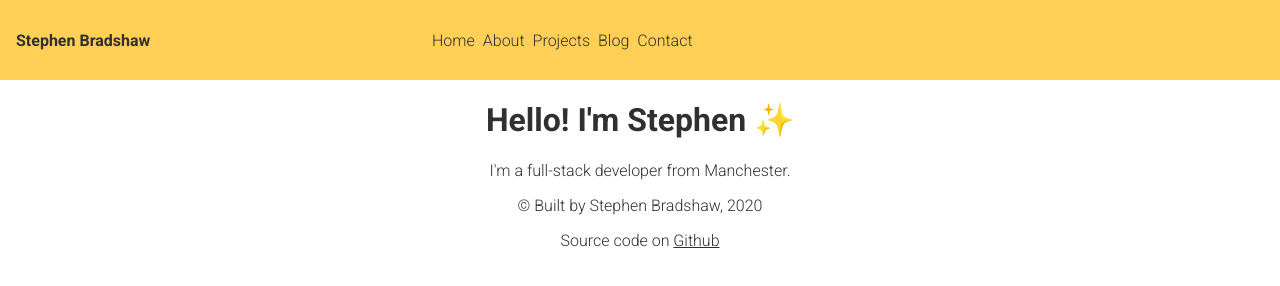
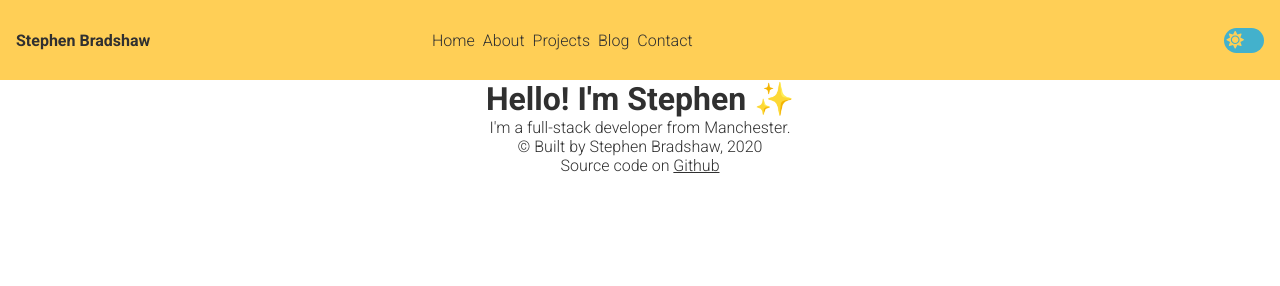
Before and after one commit to stephenjbradshaw/portfolio-site-old, a Gatsby site: page / in a window 1280 px wide. Built offline with nearby package versions, Linux system fonts and the light colour scheme; Gatsby itself is replaced by a stand-in of ours; some packages are replaced by stand-ins of ours.

Commit message:
Add ability to toggle light and dark theme

```diff
--- a/src/components/layout.js
+++ b/src/components/layout.js
@@ -3,7 +3,8 @@ import { useStaticQuery, Link, graphql } from "gatsby"
 import { FaBars, FaTimes } from "react-icons/fa"
 import "typeface-roboto"
 import { ThemeProvider } from "styled-components"
-import { lightTheme, darkTheme, GlobalStyle } from "../styles/global.styles"
+import { GlobalStyle } from "../styles/global.styles"
+import { lightTheme, darkTheme } from "../styles/theme.styles"
 import {
   Nav,
   Title,
@@ -11,10 +12,12 @@ import {
   Ul,
   Main,
   Footer,
+  StyledThemeButton,
 } from "../styles/layout.styles"
 
 export default function Layout({ children }) {
-  const [navIsOpen, setNavOpen] = useState(false)
+  const [navIsOpen, setNavIsOpen] = useState(false)
+  const [themeIsLight, setThemeIsLight] = useState(true)
 
   const data = useStaticQuery(
     graphql`
@@ -29,16 +32,20 @@ export default function Layout({ children }) {
   )
 
   return (
-    <ThemeProvider theme={lightTheme}>
+    <ThemeProvider theme={themeIsLight ? lightTheme : darkTheme}>
       <GlobalStyle />
       <header>
         <Nav open={navIsOpen}>
           <Title to={`/`}>
             <h1>{data.site.siteMetadata.title}</h1>
           </Title>
+          <StyledThemeButton
+            themeIsLight={themeIsLight}
+            setThemeIsLight={setThemeIsLight}
+          />
           <BurgerButton
             onClick={() => {
-              setNavOpen(!navIsOpen)
+              setNavIsOpen(!navIsOpen)
             }}
           >
             {navIsOpen ? (
--- /dev/null
+++ b/src/components/theme-button.js
@@ -0,0 +1,20 @@
+import React from "react"
+import { FaSun, FaMoon } from "react-icons/fa"
+
+export default function ThemeButton({
+  themeIsLight,
+  setThemeIsLight,
+  className,
+}) {
+  return (
+    <button
+      className={className}
+      onClick={() => {
+        setThemeIsLight(!themeIsLight)
+      }}
+    >
+      <FaSun className="sun" aria-hidden="true" tabIndex="-1" />
+      <FaMoon className="moon" aria-hidden="true" tabIndex="-1" />
+    </button>
+  )
+}
--- a/src/styles/global.styles.js
+++ b/src/styles/global.styles.js
@@ -1,24 +1,19 @@
 import { createGlobalStyle } from "styled-components"
 
-export const lightTheme = {
-  bgOrange: "#ffcf56",
-  bgWhite: "#FFFFFF",
-  text: "#303030",
+export const GlobalStyle = createGlobalStyle`
+* {
+  margin: 0;
+  padding: 0;
 }
 
-export const darkTheme = {}
-
-export const GlobalStyle = createGlobalStyle`
 body {
   margin: 0;
   font-family: "Roboto", "sans-serif";
   font-weight: 300;
   font-size: 16px;
-  color: ${props => props.theme.text}
-}
-
-ul {
-  padding: 0;
+  color: ${props => props.theme.text};
+  background: ${props => props.theme.background};
+  transition: all 0.25s linear;
 }
 
 li {
--- a/src/styles/layout.styles.js
+++ b/src/styles/layout.styles.js
@@ -1,10 +1,11 @@
 import styled from "styled-components"
 import { Link } from "gatsby"
+import ThemeButton from "../components/theme-button"
 
 export const Nav = styled.nav`
   display: grid;
   padding: 0.5rem 1rem;
-  background-color: ${props => props.theme.bgOrange};
+  background-color: ${props => props.theme.navBackground};
 
   @media only screen and (max-width: 599px) {
     grid-template-columns: 1fr 1fr 1fr;
@@ -18,7 +19,7 @@ export const Nav = styled.nav`
 `
 
 export const Title = styled(Link)`
-  grid-column: 1 / span 1;
+  grid-column: 1;
   align-self: center;
 
   box-shadow: none;
@@ -33,6 +34,7 @@ export const Title = styled(Link)`
 export const BurgerButton = styled.button`
   @media only screen and (max-width: 599px) {
     grid-column: 3;
+    grid-row: 1;
     justify-self: end;
     align-self: center;
     height: 20px;
@@ -64,14 +66,10 @@ export const BurgerButton = styled.button`
 `
 
 export const Ul = styled.ul`
-  a {
-    text-decoration: none;
-  }
-
   @media only screen and (max-width: 599px) {
+    display: ${props => (props.open ? "flex" : "none")};
     grid-column: 3;
     grid-row: 2;
-    display: ${props => (props.open ? "flex" : "none")};
     margin: 0;
 
     flex-direction: column;
@@ -85,6 +83,50 @@ export const Ul = styled.ul`
     flex-direction: row;
     gap: 0.5rem;
   }
+
+  a {
+    text-decoration: none;
+  }
+`
+
+export const StyledThemeButton = styled(ThemeButton)`
+  grid-column: 3;
+  grid-row: 1;
+  justify-self: end;
+  align-self: center;
+
+  width: 40px;
+  height: 25px;
+  border-radius: 100px;
+  display: flex;
+  justify-content: space-between;
+  align-items: center;
+
+  background: ${({ theme }) => theme.themeToggle};
+  border: none;
+  cursor: pointer;
+
+  @media only screen and (max-width: 599px) {
+    margin-right: 2rem;
+  }
+
+  svg {
+    width: 70%;
+    height: 70%;
+    outline: none;
+  }
+
+  .sun {
+    visibility: ${({ themeIsLight }) => (themeIsLight ? "visible" : "hidden")};
+    margin-left: 0.1rem;
+    color: ${({ theme }) => theme.navBackground};
+  }
+
+  .moon {
+    margin-right: 0.1rem;
+    visibility: ${({ themeIsLight }) => (themeIsLight ? "hidden" : "visible")};
+    color: white;
+  }
 `
 
 export const Main = styled.main`
--- /dev/null
+++ b/src/styles/theme.styles.js
@@ -0,0 +1,14 @@
+export const lightTheme = {
+  navBackground: "#ffcf56",
+  background: "#fff",
+  text: "#303030",
+
+  themeToggle: "#43b1cc",
+}
+
+export const darkTheme = {
+  navBackground: "#ffcf56",
+  background: "#303030",
+  text: "#fff",
+  themeToggle: "#191970",
+}
```
